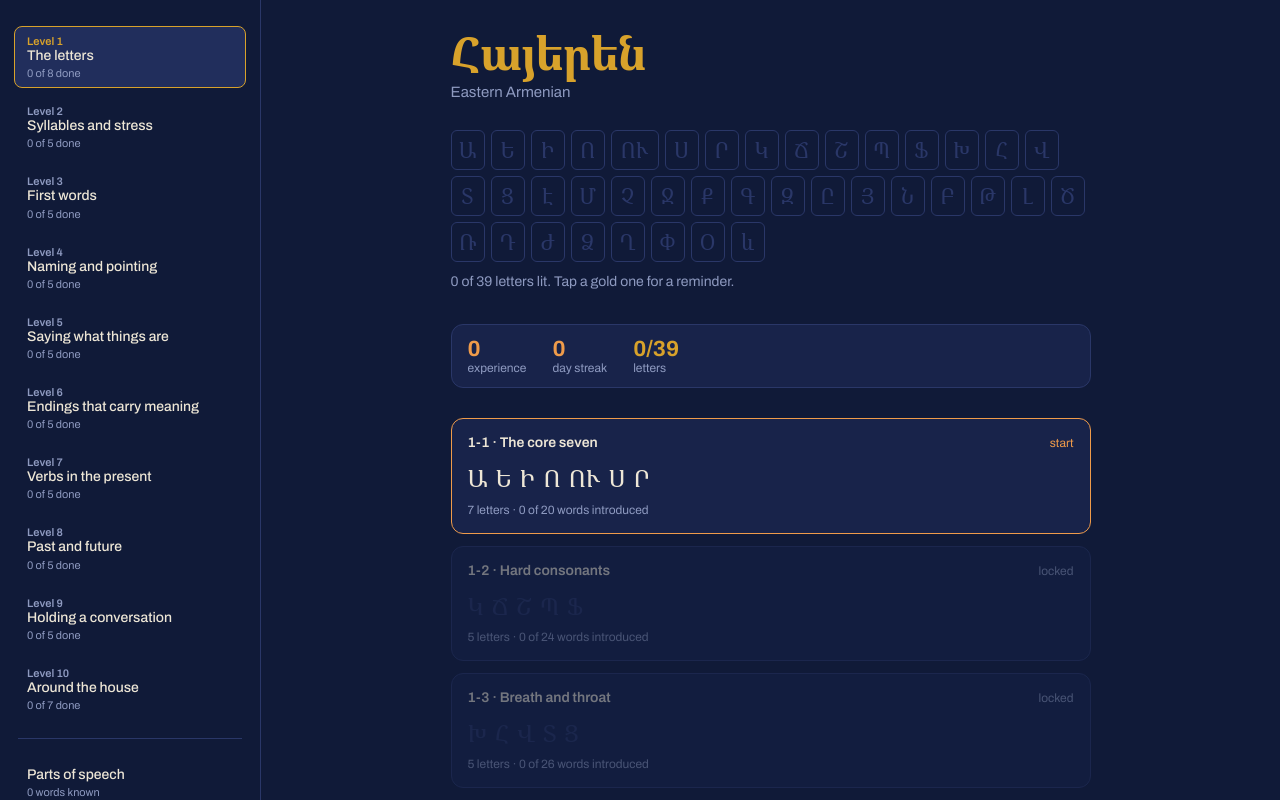
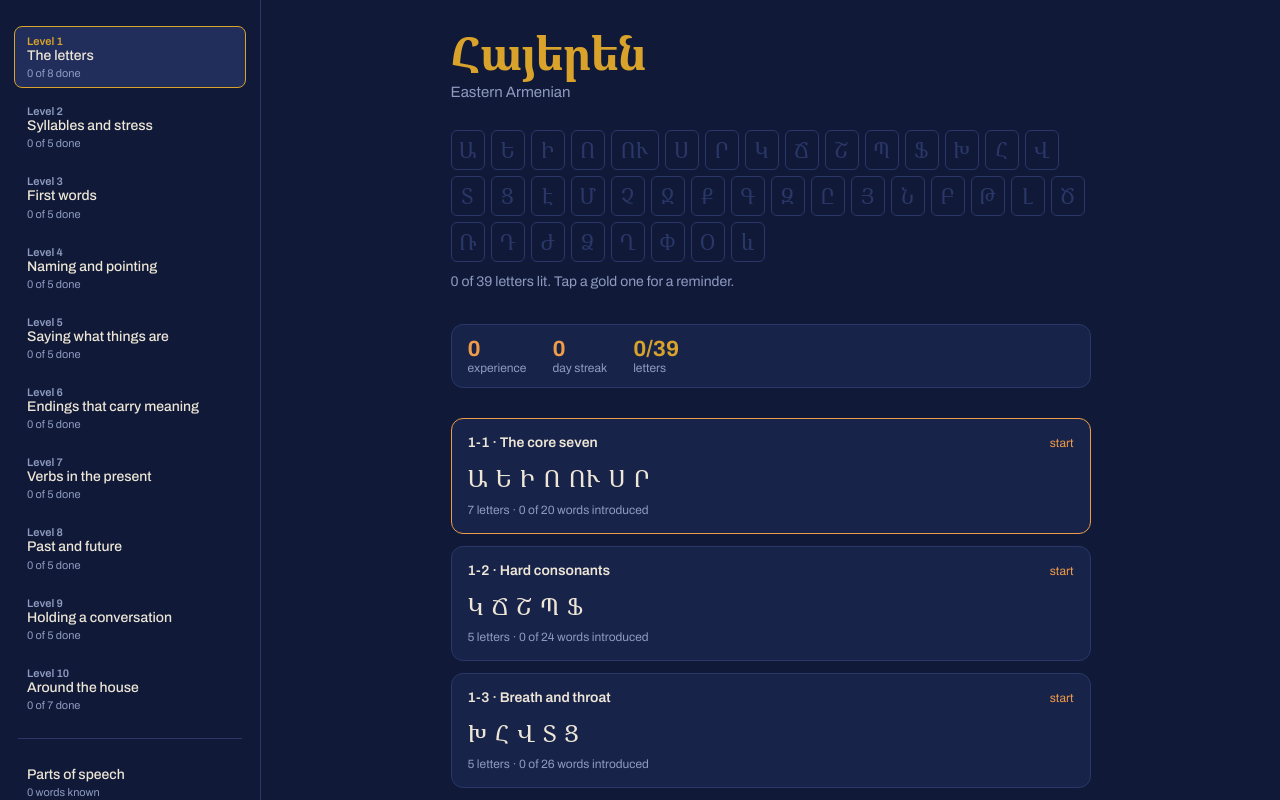
Before and after one commit to kiracosine/armenian-course, a React (Vite) app: page / in a window 1280 px wide. Shown: the top 800 px of the page. Built offline with nearby package versions, Linux system fonts and the light colour scheme.

Commit message:
Unlock all lessons so learners can move freely

```diff
--- a/src/App.jsx
+++ b/src/App.jsx
@@ -1151,7 +1151,7 @@ function nextStage(stage, rung, ok) {
   return rung === stage ? Math.min(MASTERED, stage + 1) : stage;
 }
 
-function buildSession(levelIdx, idx, words = {}) {
+function buildSession(levelIdx, idx, words = {}, doneLessons = {}) {
   const level = LEVELS[levelIdx];
   const lesson = level.lessons[idx];
   const own = wordsOf(lesson);
@@ -1248,7 +1248,8 @@ function buildSession(levelIdx, idx, words = {}) {
     const kinds = ["glyph2sound", "sound2glyph", "case"];
     letterQs = lesson.letters.map((L, i) => letterQ(L, L.solo ? "glyph2sound" : kinds[i % 3]));
     if (idx > 0) {
-      letterReview = pickN(LESSONS.slice(0, idx).flatMap((l) => l.letters), 2)
+      // Only review letters from lessons the learner has finished; any lesson can be opened first.
+      letterReview = pickN(LESSONS.slice(0, idx).filter((l) => doneLessons[l.id]?.done).flatMap((l) => l.letters), 2)
         .map((L) => letterQ(L, Math.random() < 0.5 ? "glyph2sound" : "sound2glyph"));
     }
   }
@@ -1557,7 +1558,7 @@ function LessonList({ level, progress, onStart }) {
       {lessons.map((L, i) => {
         const rec = progress.lessons[L.id];
         const done = !!rec?.done;
-        const locked = i > 0 && !progress.lessons[lessons[i - 1].id]?.done;
+        const locked = false;   // every lesson is open; learners can move freely
         const next = i === firstOpen;
         const letters = L.letters;
         return (
@@ -2324,7 +2325,7 @@ export default function ArmenianCourse() {
   }, []);
 
   const startLesson = (lvl, idx) => {
-    const session = buildSession(lvl - 1, idx, progress.words);
+    const session = buildSession(lvl - 1, idx, progress.words, progress.lessons);
     setView({ name: session.cards.length ? "study" : "quiz", lvl, idx, session });
   };
 
```
